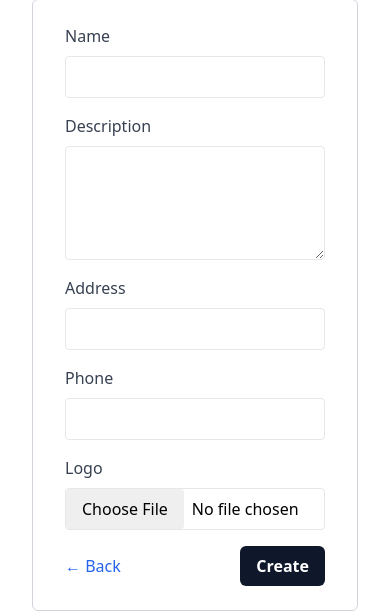
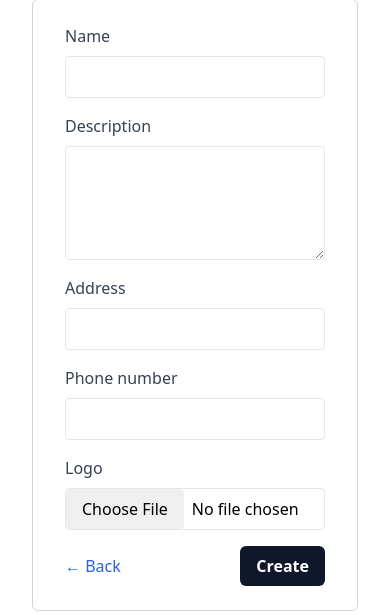
Before and after one commit to romuloesquivel1/restaurant-app, a Rails app: page /restaurants/new in a window 390 px wide. Shown: the part 237-852 px from the top of the page. Run offline with Rails 7, Linux system fonts and the light colour scheme; style sheets or scripts are compiled from the project's sources; parts of the project's set-up code (start-up, migrations or seed data) failed here and were passed over.

Commit message:
refactor: fix restaurant phone column name

```diff
--- a/app/views/shared/_restaurants_form.html.erb
+++ b/app/views/shared/_restaurants_form.html.erb
@@ -19,8 +19,8 @@
     <%= f.label :address, class: 'font-medium dark:text-white text-gray-700' %>
     <%= f.text_field :address, class: 'block w-full rounded border-gray-200 dark:border-slate-700 w-full mb-4 mt-2 text-black dark:bg-slate-900 dark:text-white' %>
 
-    <%= f.label :phone, class: 'font-medium dark:text-white text-gray-700' %>
-    <%= f.telephone_field :phone, class: 'block w-full rounded border-gray-200 dark:border-slate-700 w-full mb-4 mt-2 text-black dark:bg-slate-900 dark:text-white' %>
+    <%= f.label :phone_number, class: 'font-medium dark:text-white text-gray-700' %>
+    <%= f.telephone_field :phone_number, class: 'block w-full rounded border-gray-200 dark:border-slate-700 w-full mb-4 mt-2 text-black dark:bg-slate-900 dark:text-white' %>
 
     <%= f.label :logo, class: 'font-medium dark:text-white text-gray-700' %>
     <%= f.file_field :logo, class: 'rounded border border-gray-200 dark:border-slate-700 w-full mb-4 mt-2 file:mr-2 file:py-2 file:px-4 file:rounded file:border-0 dark:file:bg-slate-900 dark:file:text-white', accept: 'image/*' %>
```
